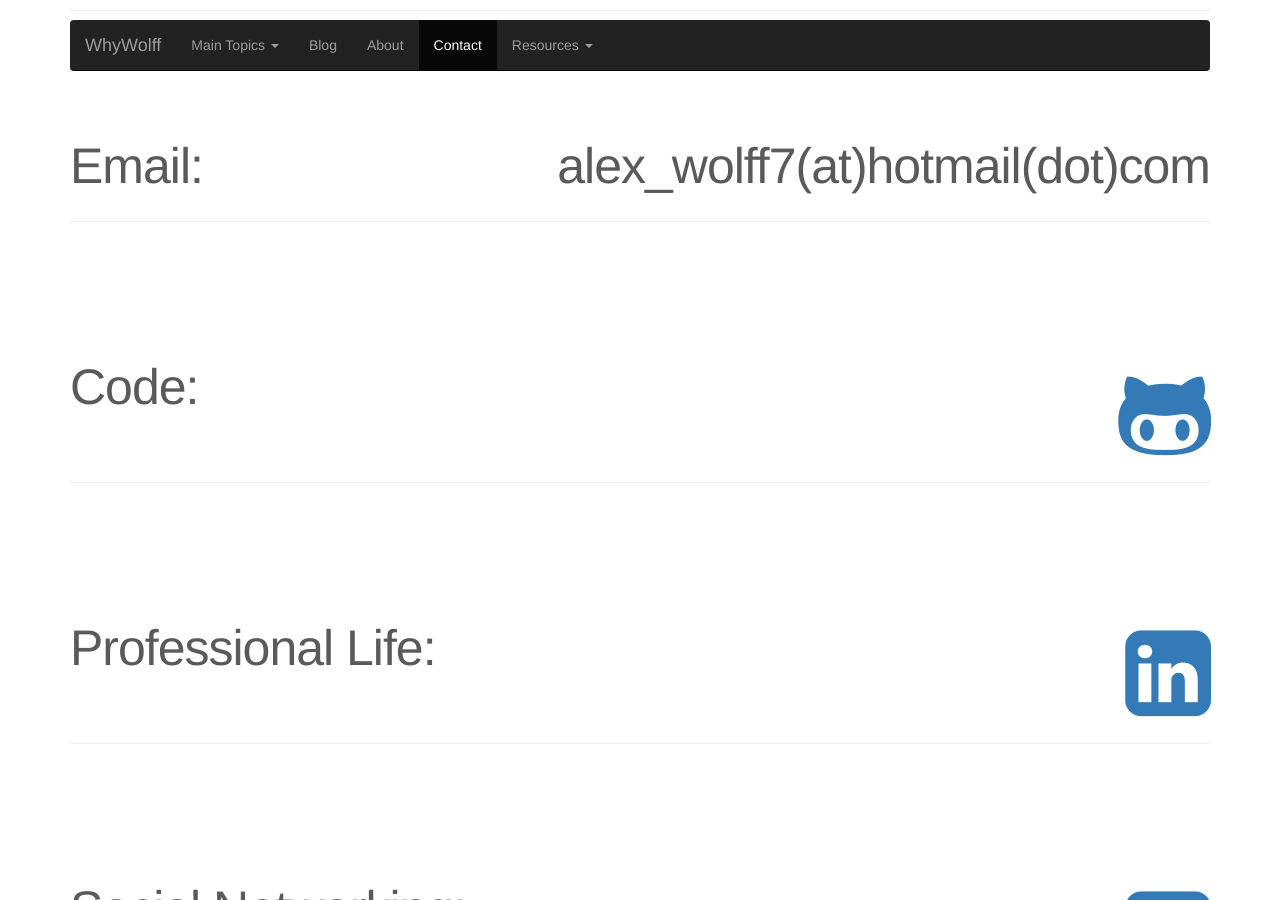
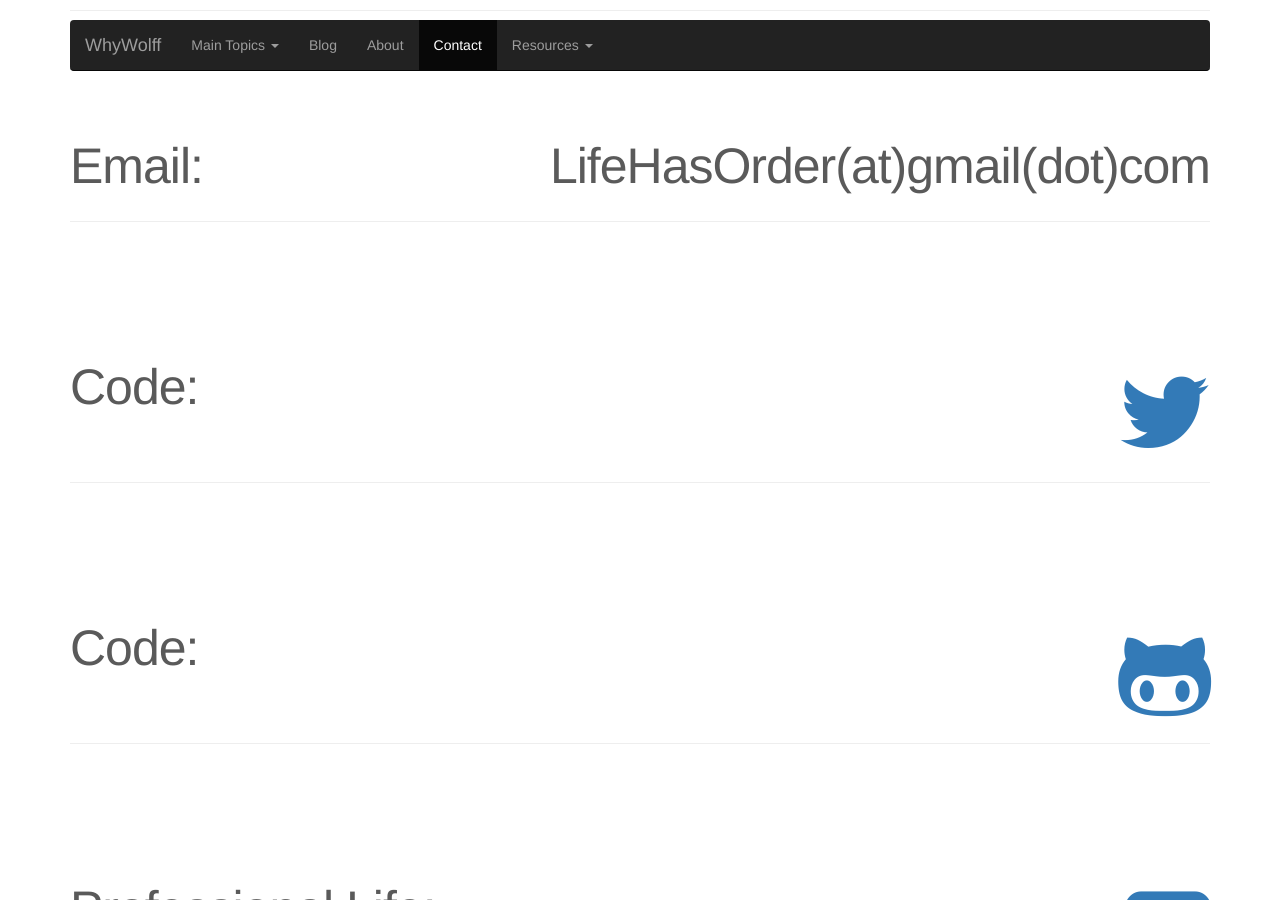
Before and after one commit to LifeHasOrder/LifeHasOrder.github.io, a Jekyll site: the page contact/index.html, which Jekyll copies as it is, in a window 1280 px wide and 900 px high. Built offline with Jekyll 4.4.1, drawn with Linux system fonts in a browser that asks for light colours; nearby versions of some CDN libraries.

Commit message:
link updates

```diff
--- a/contact/index.html
+++ b/contact/index.html
@@ -98,7 +98,7 @@
           <h2 class="featurette-heading">Email:</h2>
         </div>
         <div class="col-md-8">
-          <h3 class="featurette-heading pull-right" >alex_wolff7(at)hotmail(dot)com</h3>
+          <h3 class="featurette-heading pull-right" >LifeHasOrder(at)gmail(dot)com</h3>
         </div>
       </div>
 
@@ -106,7 +106,7 @@
 
       <div class="row featurette">
         <div class="col-md-12">
-          <h2 class="featurette-heading">Code: <a class="pull-right" href="https://github.com/awolff2"><i class="fa fa-github-alt fa-2x"></i></a></h2>
+          <h2 class="featurette-heading">Code: <a class="pull-right" href="https://twitter.com/LifeHasOrder"><i class="fa fa-twitter fa-2x"></i></a></h2>
         </div>
       </div>
 
@@ -114,7 +114,15 @@
 
       <div class="row featurette">
         <div class="col-md-12">
-          <h2 class="featurette-heading">Professional Life: <a class="pull-right" href="https://www.linkedin.com/in/alexanderwolff7"><i class="fa fa-linkedin-square fa-2x"></i></a></h2>
+          <h2 class="featurette-heading">Code: <a class="pull-right" href="https://github.com/LifeHasOrder"><i class="fa fa-github-alt fa-2x"></i></a></h2>
+        </div>
+      </div>
+
+      <hr class="divider">
+
+      <div class="row featurette">
+        <div class="col-md-12">
+          <h2 class="featurette-heading">Professional Life: <a class="pull-right" href="https://www.linkedin.com/in/lifehasorder"><i class="fa fa-linkedin-square fa-2x"></i></a></h2>
         </div>
       </div>
 
```
